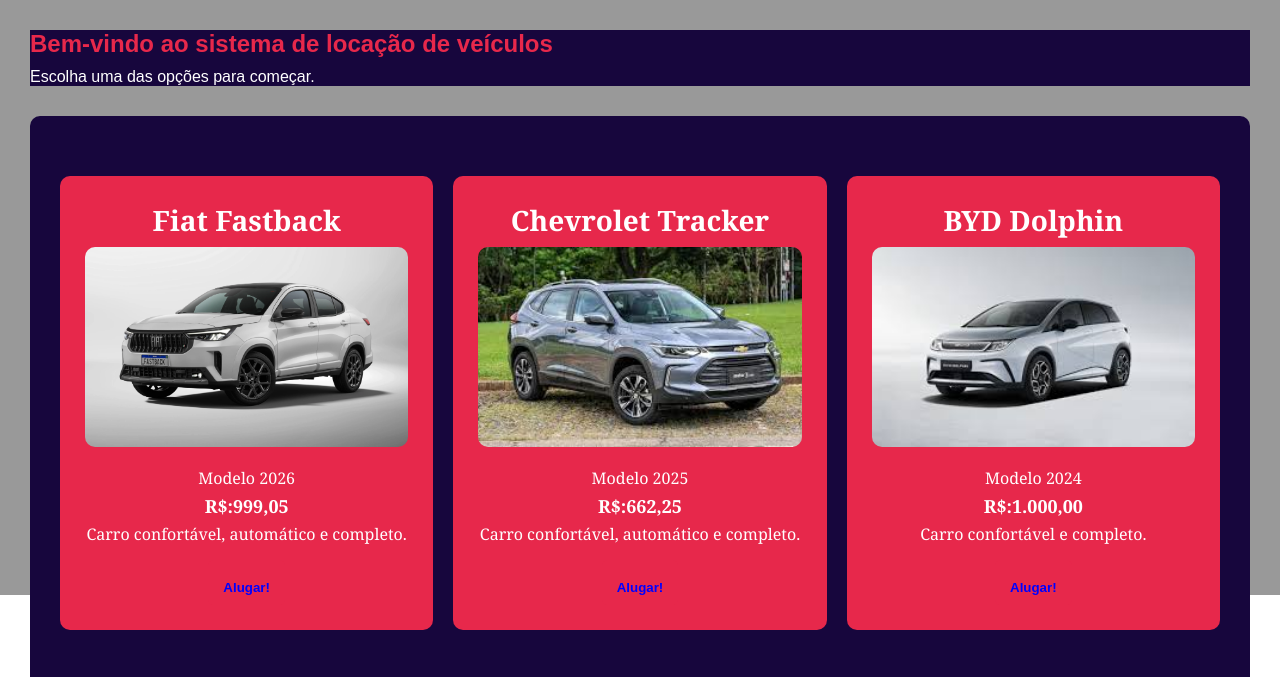
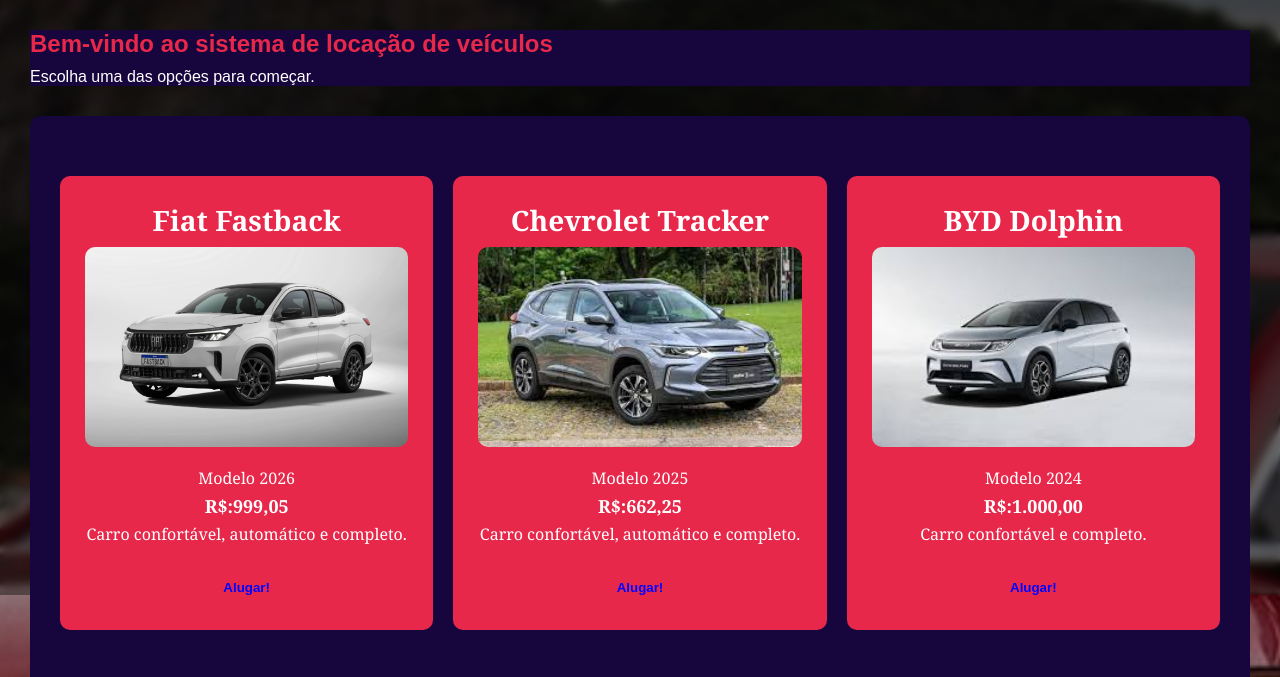
Before and after one commit to Locadora-de-Veiculos/Locadora-de-Veiculos, a plain HTML site: page index.html in a window 1280 px wide. Shown: the part 205-882 px from the top of the page. Drawn offline with Linux system fonts and the light colour scheme.

Commit message:
Update background image path in style.css

```diff
--- a/style.css
+++ b/style.css
@@ -6,7 +6,7 @@
 
 body {
   position: relative; /* precisa disso pro ::before funcionar direito */
-  background-image: url('../img/cye.png');
+  background-image: url('cye.png');
   background-size: cover;
   background-position: center; /* centraliza pra não cortar */
   background-repeat: no-repeat;
```
